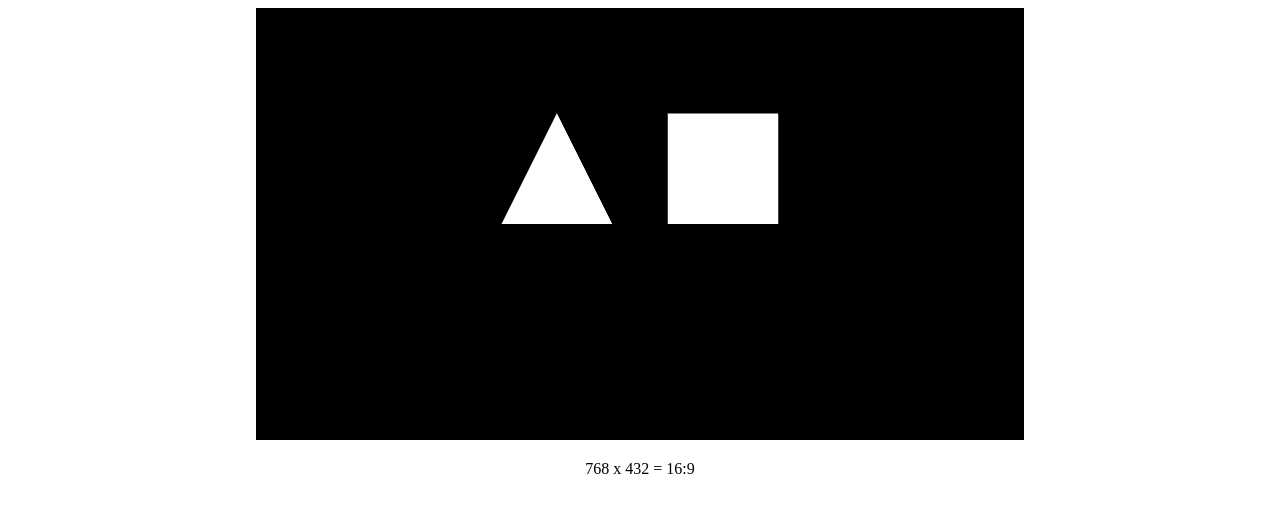
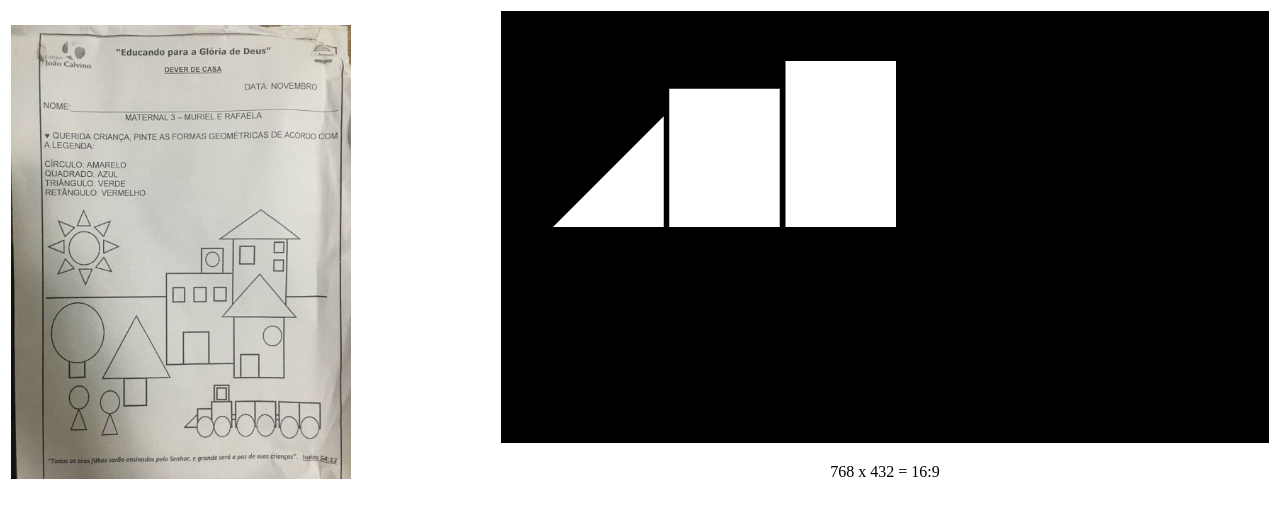
Before and after one commit to Egmonpereira/Tutorial_Pratico_Parte_5, a plain HTML site: page index.html in a window 1280 px wide. Drawn offline with nearby package versions, Linux system fonts and the light colour scheme.

Commit message:
Desenhos iniciados

```diff
--- a/index.html
+++ b/index.html
@@ -135,7 +135,7 @@
                 triangleVertexPositionBuffer = gl.createBuffer();
                 gl.bindBuffer(gl.ARRAY_BUFFER, triangleVertexPositionBuffer);
                 var vertices = [
-                    0.0, 1.0, 0.0,
+                    1.0, 1.0, 0.0,
                     -1.0,-1.0, 0.0,
                     1.0,-1.0, 0.0
                 ];
@@ -146,14 +146,26 @@
                 squareVertexPositionBuffer = gl.createBuffer();
                 gl.bindBuffer(gl.ARRAY_BUFFER, squareVertexPositionBuffer);
                 vertices = [
-                    1.0, 1.0, 0.0,
-                    -1.0, 1.0, 0.0,
+                    1.0, 1.5, 0.0,
+                    -1.0, 1.5, 0.0,
                     1.0,-1.0, 0.0,
                     -1.0,-1.0, 0.0
                 ];
                 gl.bufferData(gl.ARRAY_BUFFER, new Float32Array(vertices), gl.STATIC_DRAW);
                 squareVertexPositionBuffer.itemSize = 3;
                 squareVertexPositionBuffer.numItems = 4;
+
+                square2VertexPositionBuffer = gl.createBuffer();
+                gl.bindBuffer(gl.ARRAY_BUFFER, square2VertexPositionBuffer);
+                vertices = [
+                    1.0, 2.0, 0.0,
+                    -1.0, 2.0, 0.0,
+                    1.0,-1.0, 0.0,
+                    -1.0,-1.0, 0.0
+                ];
+                gl.bufferData(gl.ARRAY_BUFFER, new Float32Array(vertices), gl.STATIC_DRAW);
+                square2VertexPositionBuffer.itemSize = 3;
+                square2VertexPositionBuffer.numItems = 4;
             }
 
             function iniciarAmbiente()  {
@@ -169,7 +181,7 @@
 
                 // Desenhando Triângulo
                 var translation = vec3.create();
-                vec3.set (translation, -1.5, 1.0, -7.0);
+                vec3.set (translation, -5, 1.0, -7.0);
                 mat4.translate(mMatrix, mMatrix, translation);
                 gl.bindBuffer(gl.ARRAY_BUFFER, triangleVertexPositionBuffer);
                 gl.vertexAttribPointer(shaderProgram.vertexPositionAttribute, triangleVertexPositionBuffer.itemSize, gl.FLOAT, false, 0, 0);
@@ -177,12 +189,19 @@
                 gl.drawArrays(gl.TRIANGLES, 0, triangleVertexPositionBuffer.numItems);
 
                 // Desenhando o Quadrado
-                vec3.set (translation, 3.0, 0.0, 0.0);
+                vec3.set (translation, 2.1, 0.0, 0.0);
                 mat4.translate(mMatrix, mMatrix, translation);
                 gl.bindBuffer(gl.ARRAY_BUFFER, squareVertexPositionBuffer);
                 gl.vertexAttribPointer(shaderProgram.vertexPositionAttribute, squareVertexPositionBuffer.itemSize, gl.FLOAT, false, 0, 0);
                 setMatrixUniforms();
                 gl.drawArrays(gl.TRIANGLE_STRIP, 0, squareVertexPositionBuffer.numItems);
+
+                vec3.set (translation, 2.1, 0.0, 0.0);
+                mat4.translate(mMatrix, mMatrix, translation);
+                gl.bindBuffer(gl.ARRAY_BUFFER, square2VertexPositionBuffer);
+                gl.vertexAttribPointer(shaderProgram.vertexPositionAttribute, square2VertexPositionBuffer.itemSize, gl.FLOAT, false, 0, 0);
+                setMatrixUniforms();
+                gl.drawArrays(gl.TRIANGLE_STRIP, 0, square2VertexPositionBuffer.numItems);
             }
 
             function setMatrixUniforms()    {
@@ -212,6 +231,12 @@
         </script>
     </head>
     <body>
+        <table>
+            <tr>
+                <td>
+                    <img src="imagens/modelo.jpg" width="70%">
+                </td>
+                <td>
                     <center>
                         <canvas id="canvas-webgl"
                         width="768px"
@@ -220,5 +245,8 @@
                         </canvas>
                         <p>768 x 432 = 16:9</p>
                     </center>
+                </td>
+            </tr>
+        </table>
     </body>
 </html>
```
Also changed, not shown: imagens/modelo.jpg (added). Lines whose indentation alone changed are shown as unchanged.
